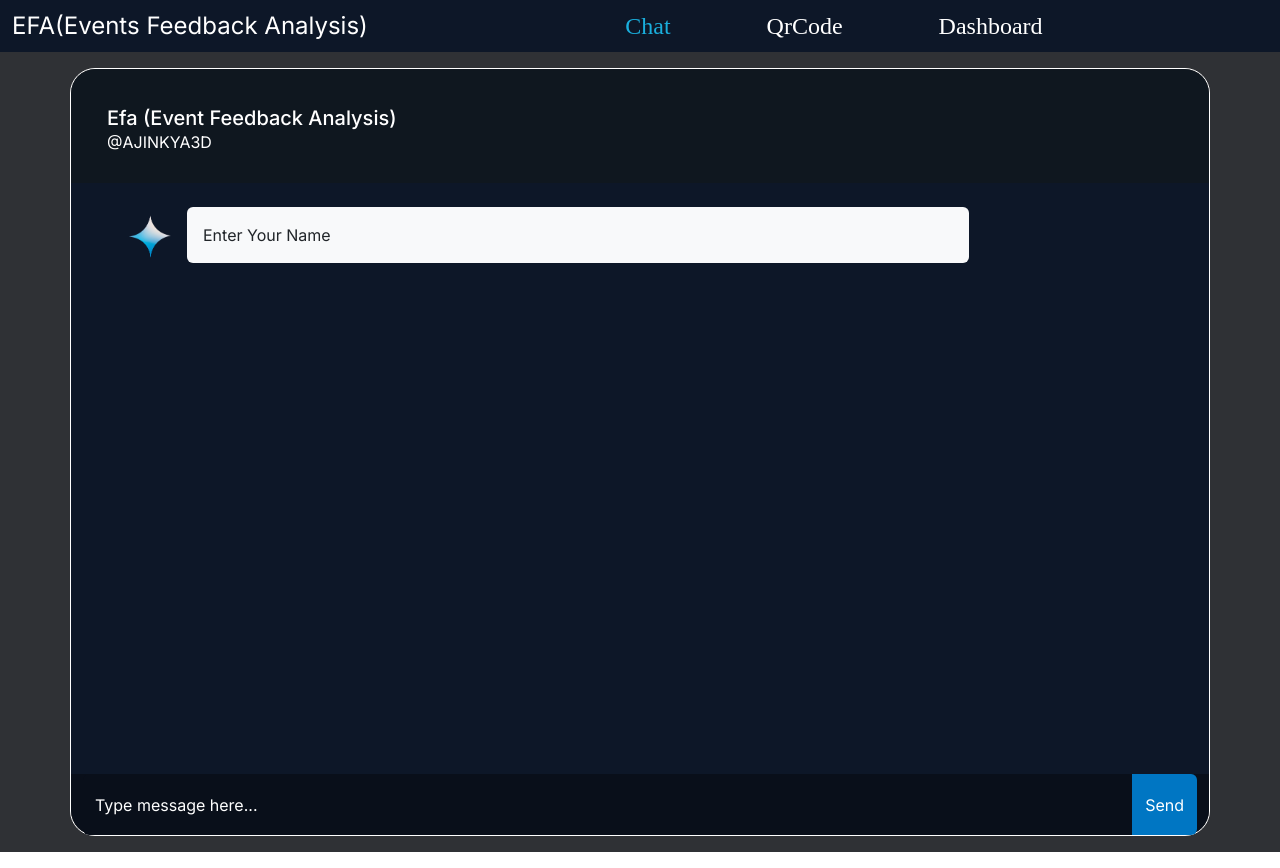
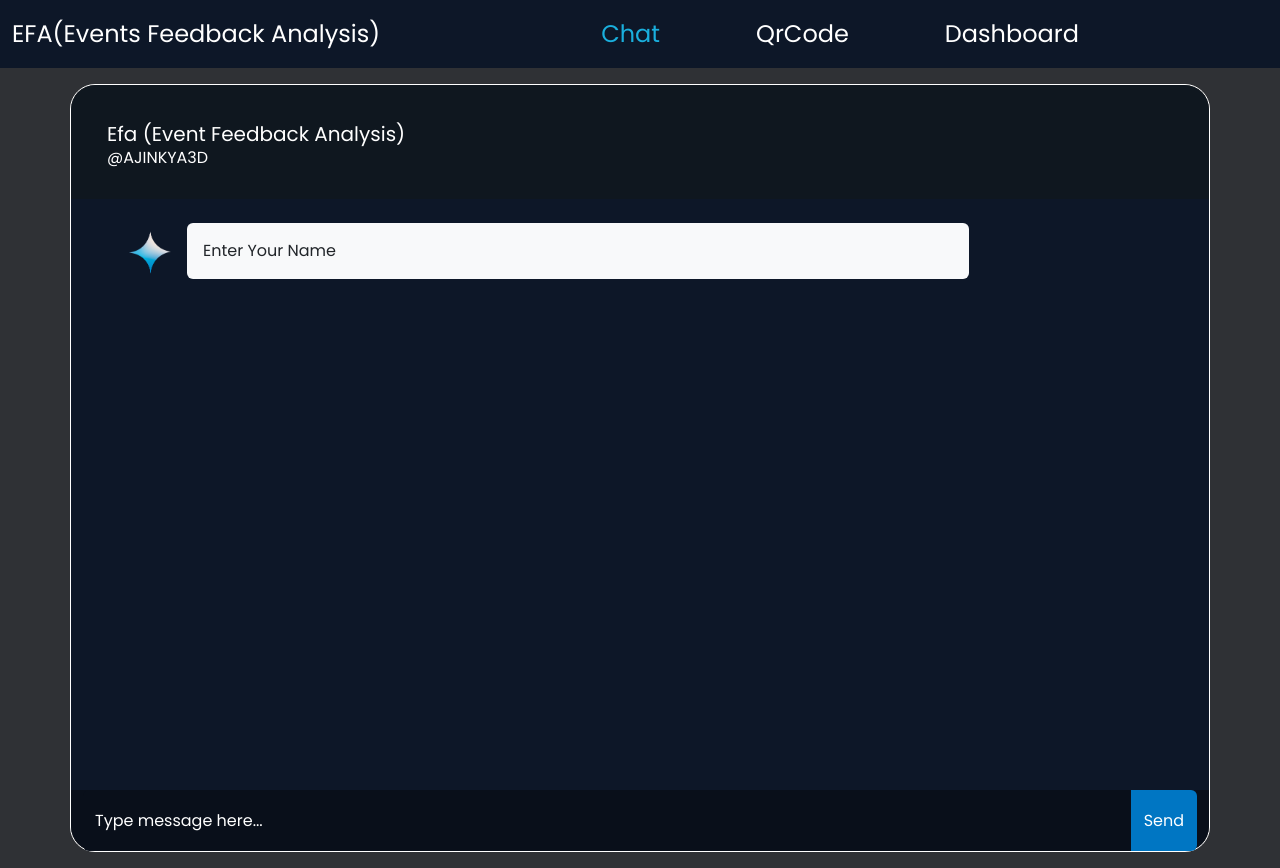
Before and after one commit to arhamansari11/Gemini-ultra-hackathon, a Next.js app: page / in a window 1280 px wide. Built offline with nearby package versions, Linux system fonts and the light colour scheme.

Commit message:
almost done

```diff
--- a/app/globals.css
+++ b/app/globals.css
@@ -6,6 +6,7 @@
   margin: 0;
   padding: 0;
   box-sizing: border-box;
+  font-family: var(--font-poppins);
 }
 
 ::-webkit-scrollbar {
--- a/app/layout.js
+++ b/app/layout.js
@@ -1,10 +1,14 @@
-import { Inter } from "next/font/google";
-import { Poppins } from "next/font/google";
+import { Inter, Poppins } from "next/font/google";
 
 import "./globals.css";
 import "bootstrap/dist/css/bootstrap.min.css";
 import Navbar from "@/components/Navbar";
-const inter = Inter({ subsets: ["latin"] });
+
+const poppins = Poppins({
+  weight: "400",
+  subsets: ["devanagari"],
+  variable: "--font-poppins",
+});
 
 export const metadata = {
   title: "EFA(Event Feedback Analysis)",
@@ -14,7 +18,7 @@ export const metadata = {
 export default function RootLayout({ children }) {
   return (
     <html lang="en">
-      <body className={inter.className}>
+      <body className={poppins.variable}>
         <Navbar />
         {children}
       </body>
--- a/app/page.js
+++ b/app/page.js
@@ -101,7 +101,9 @@ export default function Home() {
     const userPrompt = { text: prompt, role: "user" };
 
     // Add user's prompt to the state
-    setPromptsArr([...promptsArr, userPrompt]);
+    setPromptsArr((prevState) => {
+      return [...prevState, userPrompt];
+    });
 
     // Clear the prompt input
     setPrompt("");
@@ -124,10 +126,11 @@ export default function Home() {
       );
 
       let promptResponse = JSON.parse(res);
-      setPromptsArr([
-        ...promptsArr,
-        { text: promptResponse.response, role: "ai" },
-      ]);
+      console.log(promptResponse);
+
+      setPromptsArr((prevState) => {
+        return [...prevState, { text: promptResponse.response, role: "ai" }];
+      });
     } catch (error) {
     } finally {
       setLoading(false);
@@ -246,10 +249,18 @@ export default function Home() {
                   className="col d-flex flex-column gap-3 justify-content-center align-items-center"
                   style={{ margin: "0 auto", maxWidth: "800px" }}
                 >
-                  <h3 className="heading3">&nbsp; How can I help you today?</h3>
+                  <h3
+                    style={{ fontFamily: "var(--font-poppins)" }}
+                    className="heading3"
+                  >
+                    &nbsp; How can I help you today?
+                  </h3>
                   <p
                     className="main-text text-white"
-                    style={{ textAlignLast: "center" }}
+                    style={{
+                      textAlignLast: "center",
+                      fontFamily: "var(--font-poppins)",
+                    }}
                   >
                     &nbsp; &nbsp;Efa (Event Feedback Analysis) aims to
                     revolutionize the way event feedback is collected and
--- a/components/Navbar.jsx
+++ b/components/Navbar.jsx
@@ -6,7 +6,7 @@ import { usePathname } from "next/navigation";
 const Navbar = () => {
   const pathname = usePathname();
   return (
-    <header className="container-fluid d-flex flex-column flex-md-row justify-content-md-around py-2">
+    <header className="container-fluid d-flex flex-column flex-md-row justify-content-md-around py-3">
       <div id="logo" className="text-center">
         <p className="my-auto">EFA(Events Feedback Analysis)</p>
       </div>
```
